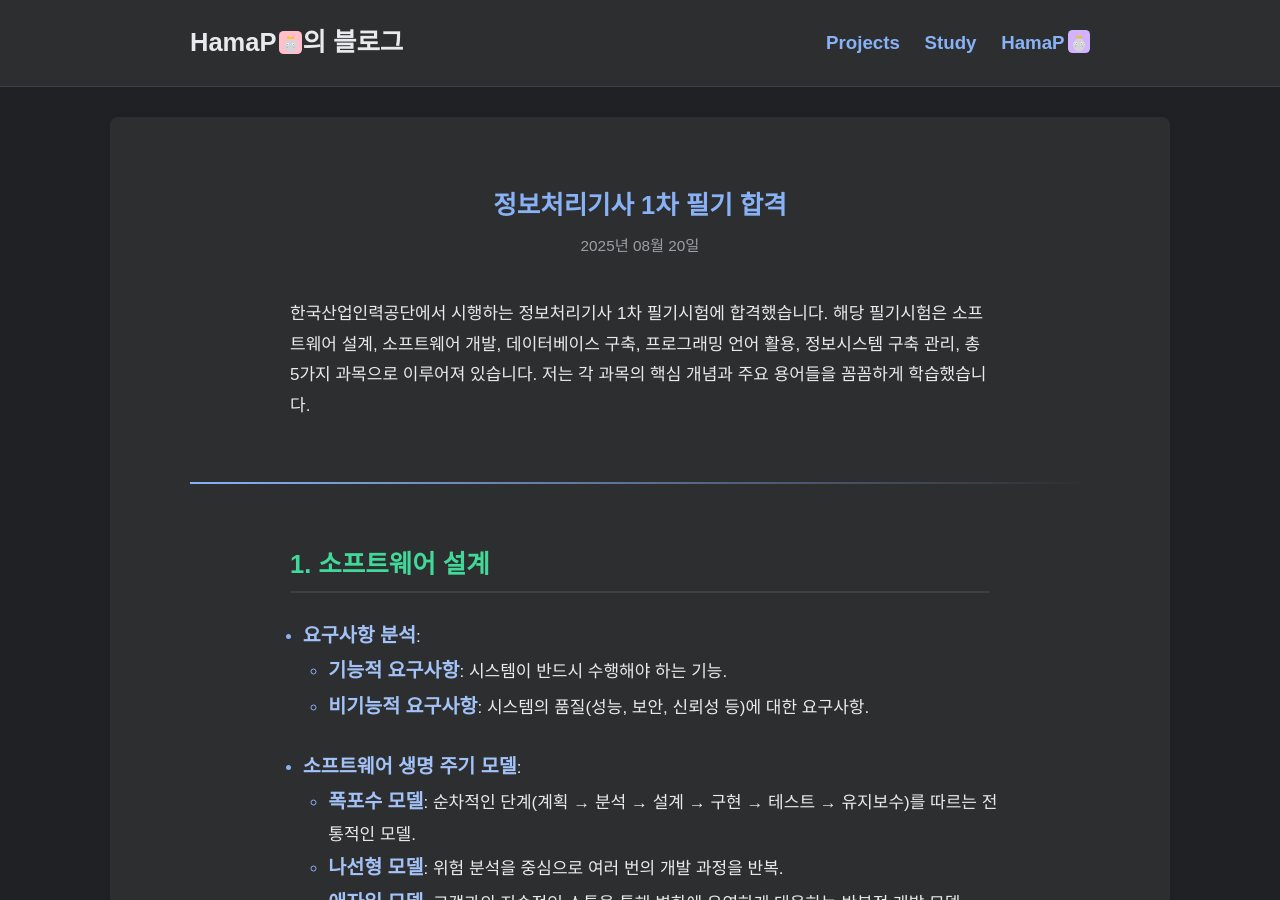
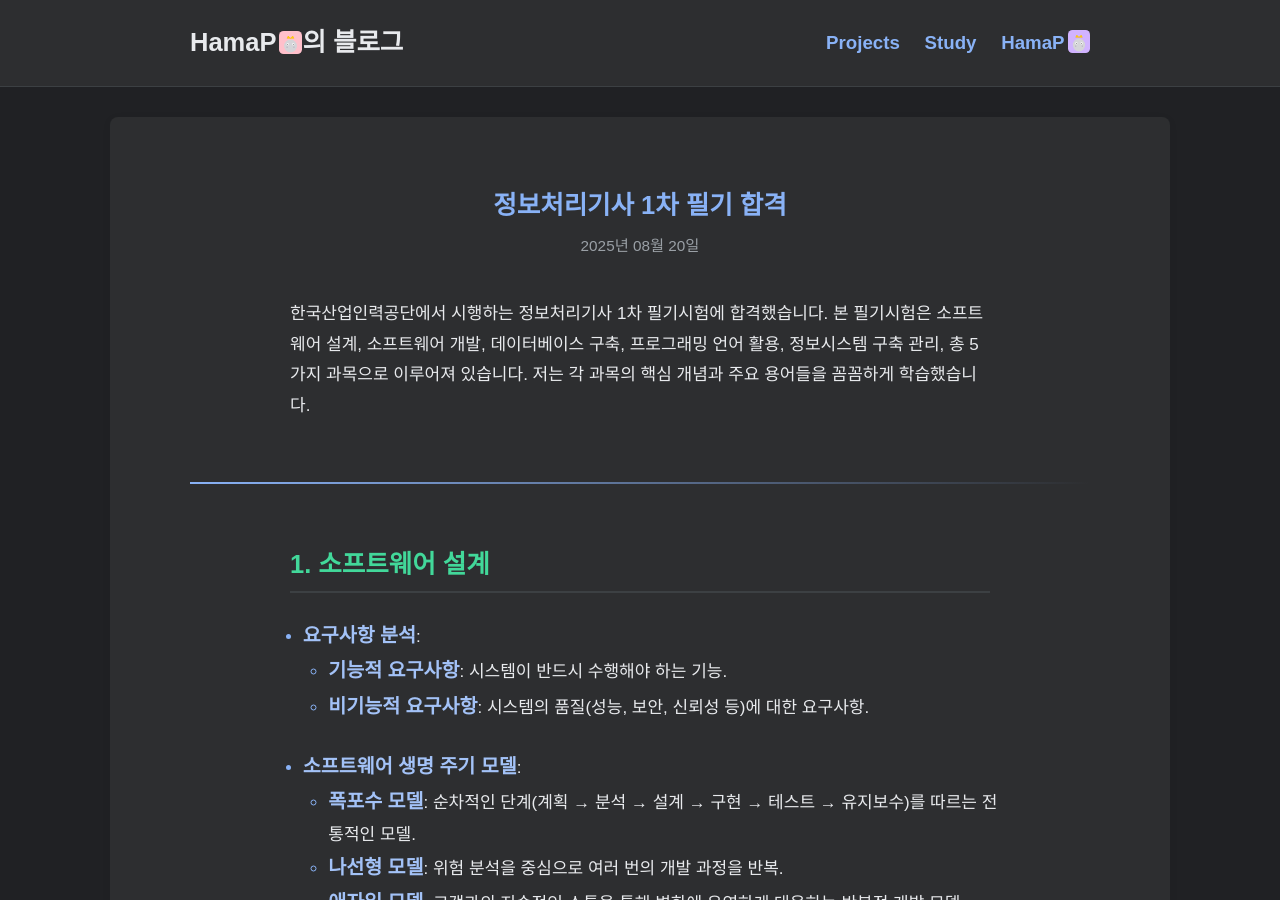
Before and after one commit to HamaP0/HamaP0.github.io, a Jekyll site: the page built from _posts/자격증/2025-08-20-Engineer_Information_Processing.md, in a window 1280 px wide and 900 px high. Built offline with Jekyll 4.4.1, drawn with Linux system fonts in a browser that asks for light colours; some web fonts are replaced.

Commit message:
Update 2025-08-20-Engineer_Information_Processing.md

```diff
--- a/_posts/자격증/2025-08-20-Engineer_Information_Processing.md
+++ b/_posts/자격증/2025-08-20-Engineer_Information_Processing.md
@@ -6,7 +6,7 @@ categories: [자격증]
 tags: [정보처리기사, KCA, software]
 ---
 
-한국산업인력공단에서 시행하는 정보처리기사 1차 필기시험에 합격했습니다. 해당 필기시험은 소프트웨어 설계, 소프트웨어 개발, 데이터베이스 구축, 프로그래밍 언어 활용, 정보시스템 구축 관리, 총 5가지 과목으로 이루어져 있습니다. 저는 각 과목의 핵심 개념과 주요 용어들을 꼼꼼하게 학습했습니다.
+한국산업인력공단에서 시행하는 정보처리기사 1차 필기시험에 합격했습니다. 본 필기시험은 소프트웨어 설계, 소프트웨어 개발, 데이터베이스 구축, 프로그래밍 언어 활용, 정보시스템 구축 관리, 총 5가지 과목으로 이루어져 있습니다. 저는 각 과목의 핵심 개념과 주요 용어들을 꼼꼼하게 학습했습니다.
 
 ---
 
@@ -122,4 +122,5 @@ tags: [정보처리기사, KCA, software]
     - **무결성 (Integrity)**: 인가된 사용자만 정보를 수정 가능.
     - **가용성 (Availability)**: 인가된 사용자는 언제든지 정보를 사용 가능.
 
+
 <hr class="short-rule">
```
